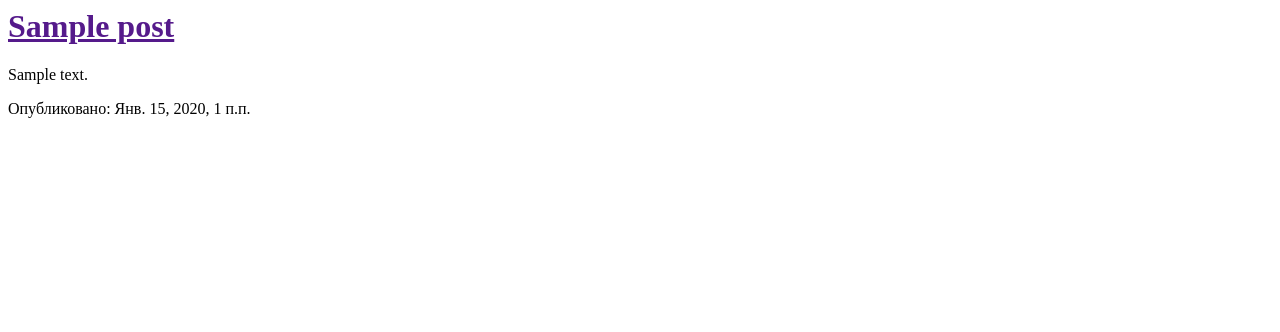
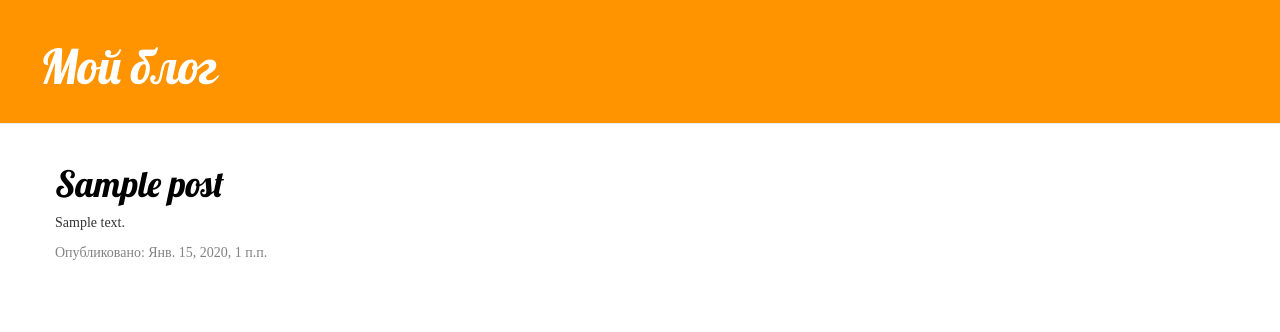
Before and after one commit to Serega0832/my-first-blog, a Django app: page / in a window 1280 px wide. Shown: the top 332 px of the page. Run offline with Django 3.2, Linux system fonts and the light colour scheme; tables that the repository leaves empty hold one stand-in row (values such as "Sample post"); some libraries are stand-ins or nearby versions.

Commit message:
Обновил css

```diff
--- a/blog/static/css/blog.css
+++ b/blog/static/css/blog.css
@@ -1,3 +1,49 @@
-h1 a {
-    color: red;
+.page-header {
+    background-color: #ff9400;
+    margin-top: 0;
+    padding: 20px 20px 20px 40px;
 }
+
+.page-header h1, .page-header h1 a, .page-header h1 a:visited, .page-header h1 a:active {
+    color: #ffffff;
+    font-size: 36pt;
+    text-decoration: none;
+}
+
+.content {
+    margin-left: 40px;
+}
+
+h1, h2, h3, h4 {
+    font-family: 'Lobster', cursive;
+}
+
+.date {
+    color: #828282;
+}
+
+.save {
+    float: right;
+}
+
+.post-form textarea, .post-form input {
+    width: 100%;
+}
+
+.top-menu, .top-menu:hover, .top-menu:visited {
+    color: #ffffff;
+    float: right;
+    font-size: 26pt;
+    margin-right: 20px;
+}
+
+.post {
+    margin-bottom: 70px;
+}
+
+.post h1 a, .post h1 a:visited {
+    color: #000000;
+}
+.post p{
+    font-family: Merriweather;
+}
--- a/blog/templates/blog/post_list.html
+++ b/blog/templates/blog/post_list.html
@@ -1,16 +1,32 @@
 </<!DOCTYPE html>
+{% load static %}
 <html lang="en" dir="ltr">
   <head>
       <meta charset="utf-8">
       <title>Блог Джулиана</title>
+      <link href="https://fonts.googleapis.com/css?family=Lobster&subset=latin,cyrillic" rel="stylesheet" type="text/css">
+      <link rel="stylesheet" href="//maxcdn.bootstrapcdn.com/bootstrap/3.2.0/css/bootstrap.min.css">
+      <link rel="stylesheet" href="//maxcdn.bootstrapcdn.com/bootstrap/3.2.0/css/bootstrap-theme.min.css">
+      <link rel="stylesheet" href="{% static 'css/blog.css' %}">
   </head>
   <body>
+  <div class="page-header">
+      <h1><a href="/">Мой блог</a></h1>
+  </div>
+  <div class="content container">
+      <div class="row">
+          <div class="col-md-8">
               {% for post in posts %}
-          <div>
+              <div class="post">
                   <h1><a href="">{{ post.title }}</a></h1>
                   <p>{{ post.text|linebreaksbr }}</p>
+                  <div class="date">
                       <p>Опубликовано: {{ post.published_date }}</p>
                   </div>
+              </div>
               {% endfor %}
+          </div>
+      </div>
+  </div>
   </body>
 </html>
```
Lines whose indentation alone changed are shown as unchanged.
